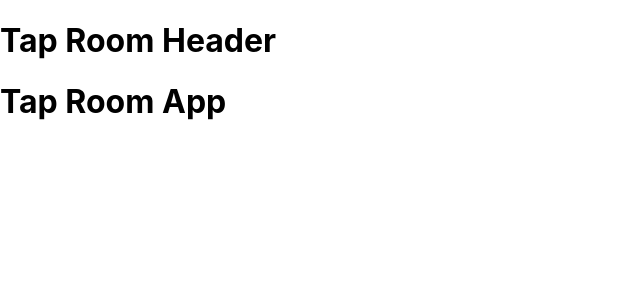
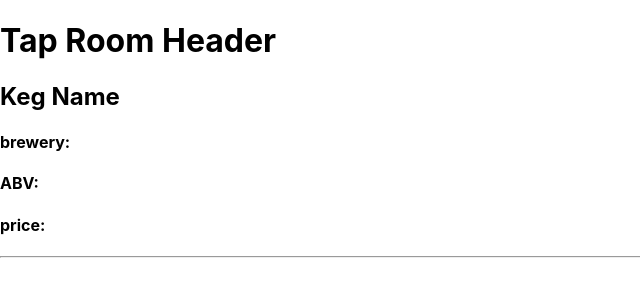
Before and after one commit to jd-fj/Tap-Room, a React (Create React App) app: page / in a window 1280 px wide. Shown: the top 300 px of the page, without its empty margins (0-640 px from the left). Built offline with nearby package versions, Linux system fonts and the light colour scheme.

Commit message:
add Keg & KegList components to App

```diff
--- a/src/components/App.js
+++ b/src/components/App.js
@@ -1,11 +1,12 @@
 import './App.css';
 import Header from "./Header";
+import KegList from './KegList';
 
 export default function App() {
   return (
     <>
     <Header/>
-    <h1>Tap Room App</h1>
+    <KegList/>
     </>
   );
 }
--- /dev/null
+++ b/src/components/Keg.js
@@ -0,0 +1,13 @@
+import React from 'react';
+
+export default function Keg(){
+  return (
+    <>
+      <h2>Keg Name</h2>
+      <h4>brewery:</h4>
+      <h4>ABV:</h4>
+      <h4>price:</h4>
+      <hr/>
+    </>
+  )
+}
--- /dev/null
+++ b/src/components/KegList.js
@@ -0,0 +1,8 @@
+import React from 'react';
+import Keg from './Keg'
+
+export default function KegList(){
+  return(
+    <Keg />
+  );
+}
```
Also changed, not shown: 1 other file (tests, documents, lock files or other folders).
